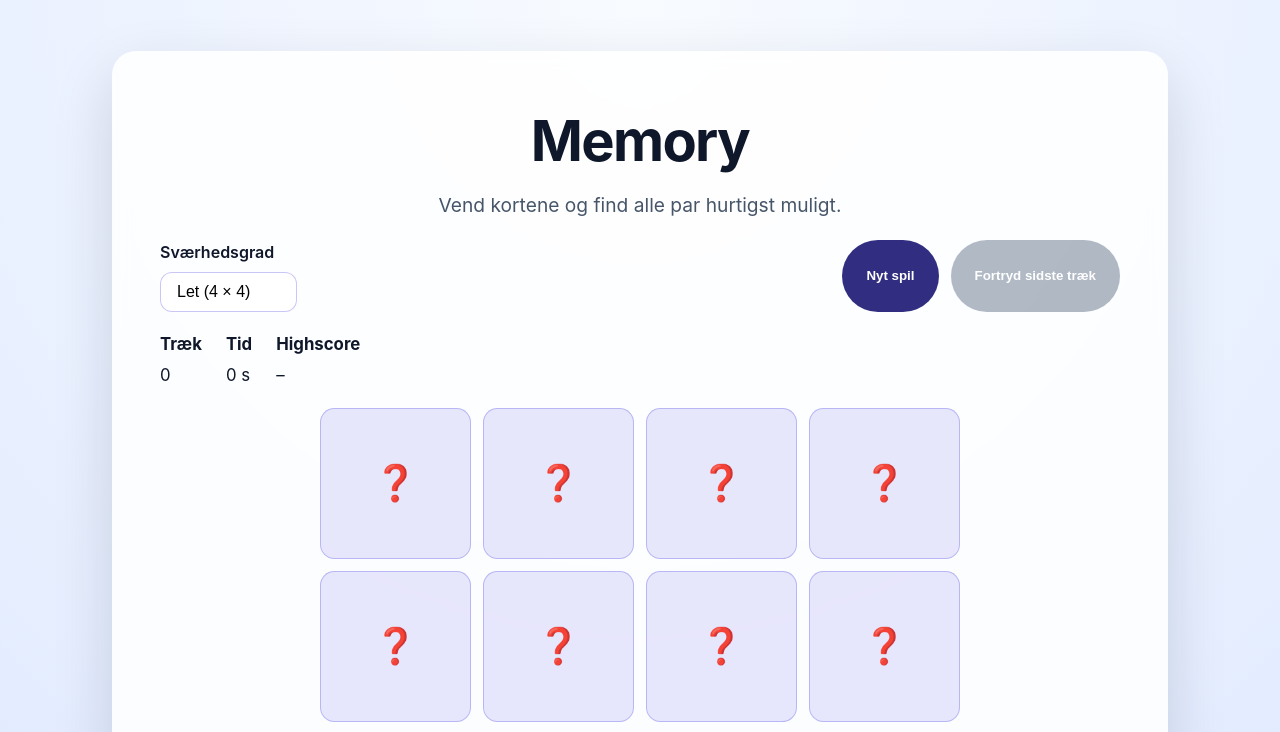
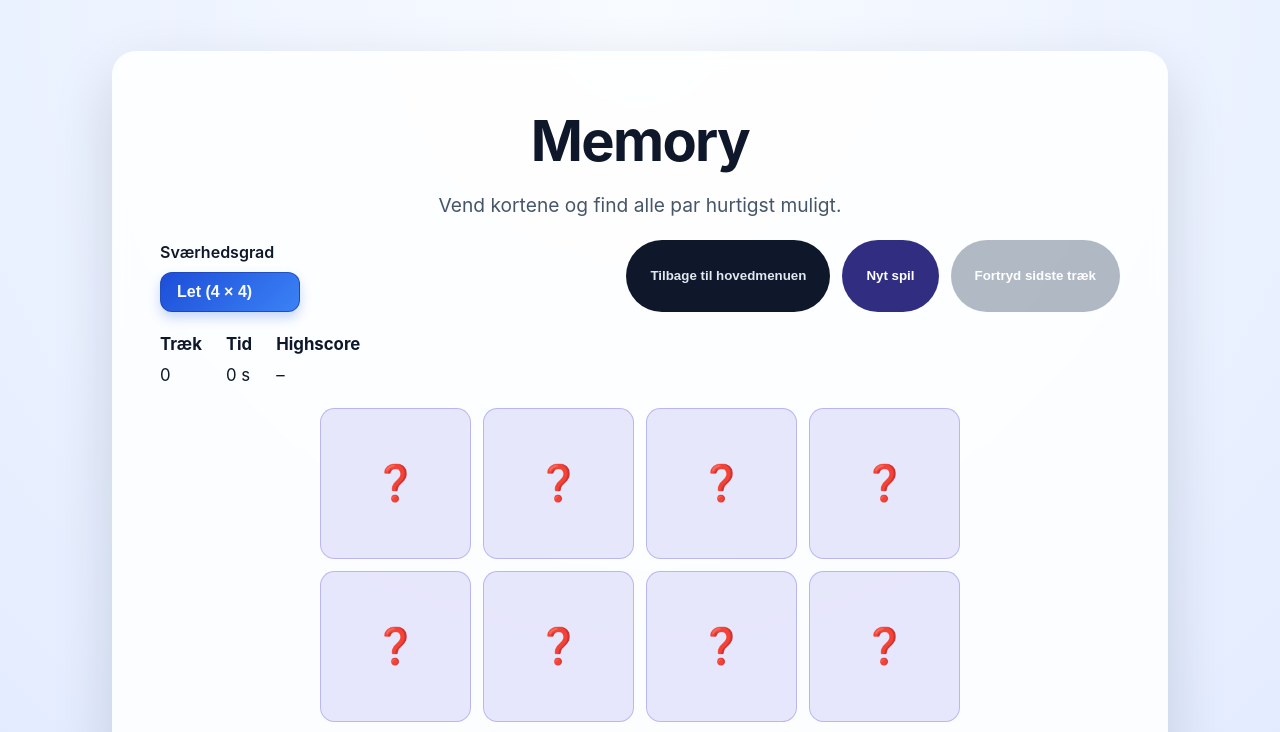
Before and after one commit to konradschantz/Fokus, a React (Vite) app: page /memory in a window 1280 px wide. Shown: the top 732 px of the page. Built offline with nearby package versions, Linux system fonts and the light colour scheme.

Commit message:
Improve memory game controls

```diff
--- a/src/screens/MemoryGame.tsx
+++ b/src/screens/MemoryGame.tsx
@@ -1,4 +1,5 @@
 import { useEffect, useMemo, useRef, useState, type ChangeEvent } from 'react'
+import { useNavigate } from 'react-router-dom'
 import {
   loadHighscores,
   saveHighscores,
@@ -75,6 +76,7 @@ function formatSeconds(ms: number): number {
 }
 
 export default function MemoryGame() {
+  const navigate = useNavigate()
   const [difficulty, setDifficulty] = useState<MemoryDifficulty>('easy')
   const [cards, setCards] = useState<MemoryCard[]>(() => createDeck('easy'))
   const [selectedCards, setSelectedCards] = useState<number[]>([])
@@ -338,12 +340,25 @@ export default function MemoryGame() {
             onChange={handleDifficultyChange}
             style={{
               appearance: 'none',
-              backgroundColor: '#fff',
-              border: '1px solid rgba(79, 70, 229, 0.3)',
+              backgroundImage: 'linear-gradient(135deg, #1d4ed8, #3b82f6)',
+              border: '1px solid rgba(30, 64, 175, 0.75)',
               borderRadius: '0.75rem',
+              boxShadow: '0 6px 12px rgba(37, 99, 235, 0.25)',
+              color: '#f8fafc',
+              cursor: 'pointer',
               fontSize: '1rem',
+              fontWeight: 600,
               padding: '0.65rem 1rem',
               maxWidth: '200px',
+              transition: 'box-shadow 0.2s ease, transform 0.2s ease',
+            }}
+            onFocus={(event) => {
+              event.currentTarget.style.boxShadow = '0 10px 18px rgba(37, 99, 235, 0.35)'
+              event.currentTarget.style.transform = 'translateY(-1px)'
+            }}
+            onBlur={(event) => {
+              event.currentTarget.style.boxShadow = '0 6px 12px rgba(37, 99, 235, 0.25)'
+              event.currentTarget.style.transform = 'translateY(0)'
             }}
           >
             {Object.entries(difficulties).map(([value, config]) => (
@@ -355,6 +370,21 @@ export default function MemoryGame() {
         </label>
 
         <div style={{ display: 'flex', gap: '0.75rem', flexWrap: 'wrap' }}>
+          <button
+            type="button"
+            onClick={() => navigate('/')}
+            style={{
+              background: '#0f172a',
+              border: 'none',
+              borderRadius: '999px',
+              color: '#e2e8f0',
+              cursor: 'pointer',
+              fontWeight: 600,
+              padding: '0.65rem 1.5rem',
+            }}
+          >
+            Tilbage til hovedmenuen
+          </button>
           <button
             type="button"
             onClick={() => handleNewGame()}
```
